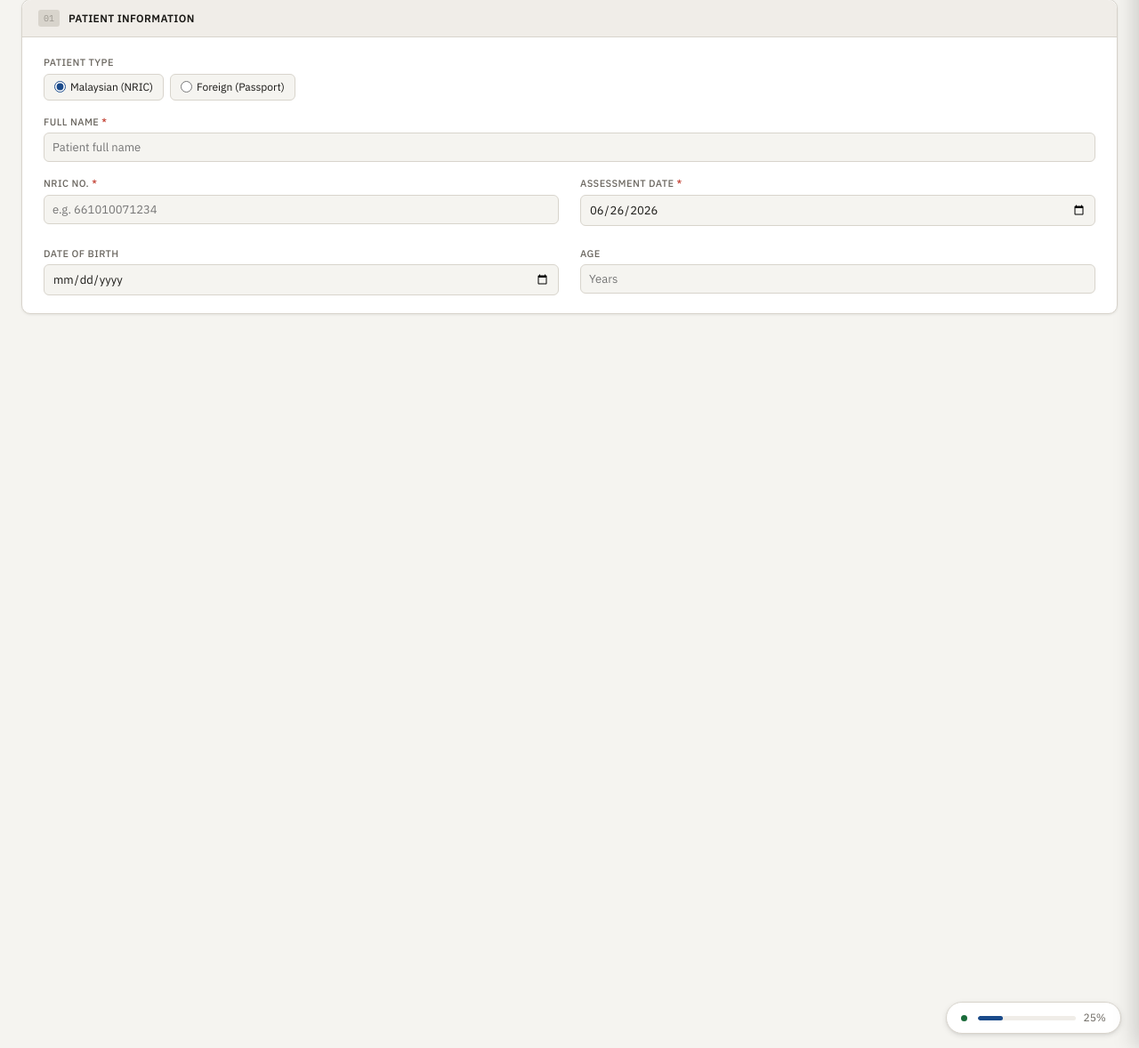
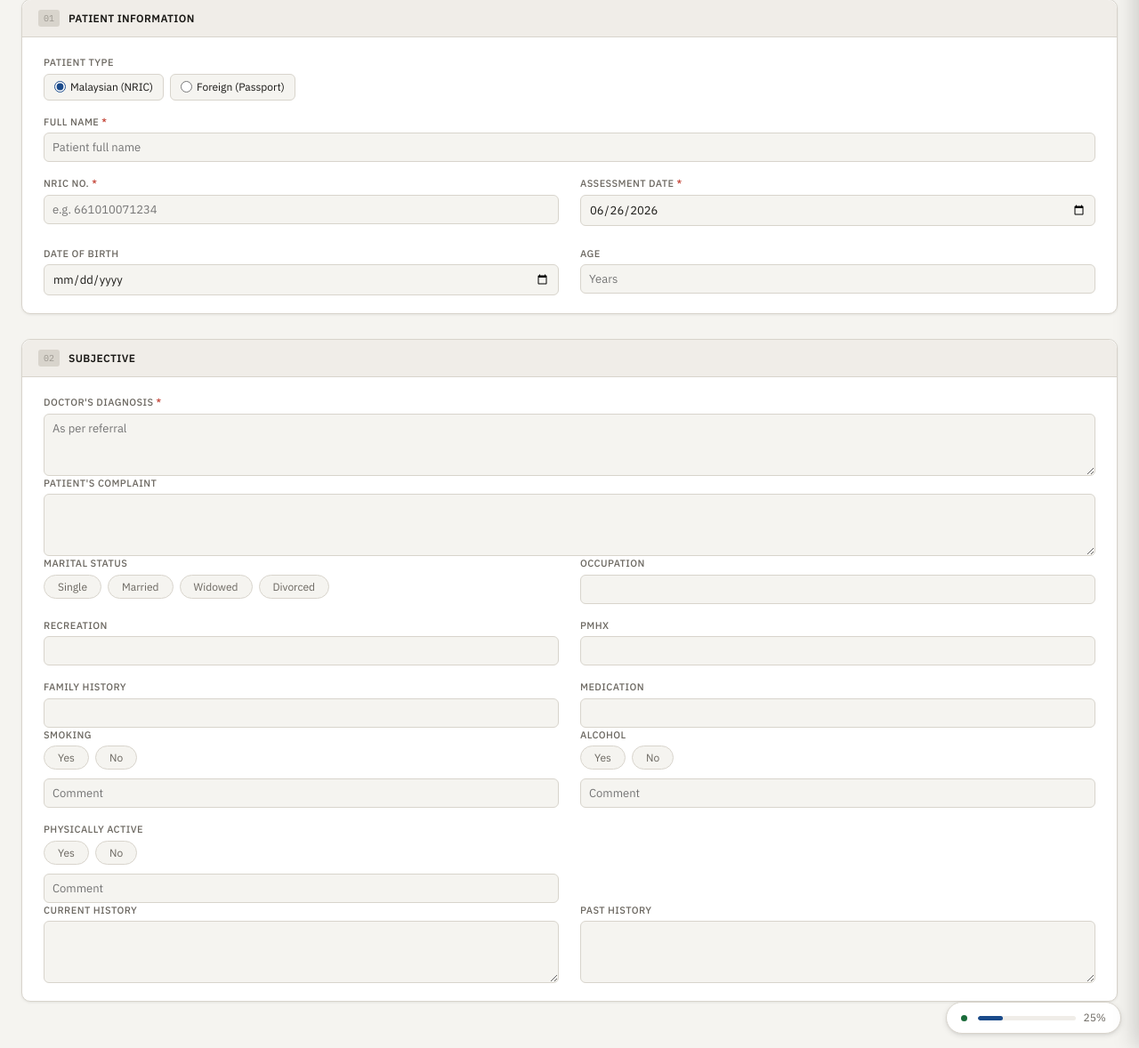
Before and after one commit to PcGoDz/PT_Assessment_Form, a Flask app: template templates/forms/ncd.html in a window 1280 px wide. Shown: the part 81-1259 px from the top of the page at 89% size. Run offline with Flask 3, Linux system fonts and the light colour scheme; the template is opened without the code that fills it, so the values that code supplies are empty.

Commit message:
NCD-A: Subjective section + marital/lifestyle chips
Add Subjective section (02) with:
- Doctor's Diagnosis (required field)
- Patient's Complaint
- Marital Status (4-state chip: Single/Married/Widowed/Divorced)
- Occupation, Recreation, PMHX, Family History, Medication (text fields)
- Lifestyle questions (Smoking/Alcohol/Physically Active) with Yes/No chips + comment fields
- Current/Past History (textarea fields)

Implement chip state helpers (pickMarital, pickLife) with form-local CSS
styling (.sel-Single, .sel-Married, etc.). Extend collect/populate/reset
to capture all Subjective fields in nested structure (lifestyle as object
with flag + comment pairs).

Add Subjective nav item (📢 emoji) to sidebar.

Co-Authored-By: Claude Sonnet 4.6 <noreply@anthropic.com>

```diff
--- a/static/js/form_ncd.js
+++ b/static/js/form_ncd.js
@@ -6,30 +6,83 @@ var NcdForm = (function () {
   function radio(name)  { return FormBase.radio(name); }
   function setRadio(n,v){ return FormBase.setRadio(n, v); }
 
+  // ── Marital single-select chips ──
+  var _marital = '';
+  function pickMarital(val) {
+    _marital = val;
+    ['Single','Married','Widowed','Divorced'].forEach(function (v) {
+      var el = document.getElementById('marital-' + v);
+      if (el) el.className = el.className.replace(' sel-' + v, '');
+    });
+    var sel = document.getElementById('marital-' + val);
+    if (sel) sel.classList.add('sel-' + val);
+  }
+
+  // ── Lifestyle Yes/No pairs ──
+  var _life = { smoking: '', alcohol: '', active: '' };
+  function pickLife(key, val) {
+    _life[key] = val;
+    ['Yes','No'].forEach(function (v) {
+      var el = document.getElementById('life-' + key + '-' + v);
+      if (el) el.className = el.className.replace(' sel-' + v, '');
+    });
+    var sel = document.getElementById('life-' + key + '-' + val);
+    if (sel) sel.classList.add('sel-' + val);
+  }
+
   function collect() {
     return {
       _form_type: 'NCD',
       meta:       { form: 'NCD' },
       patient:    FormBase.collectPatient(),
-      diagnosis:  gv('diagnosis')
-      // ... filled out across Tasks 2–5
+      diagnosis:  gv('diagnosis'),
+      complaint:      gv('complaint'),
+      marital:        _marital,
+      occupation:     gv('occupation'),
+      recreation:     gv('recreation'),
+      pmhx:           gv('pmhx'),
+      familyHx:       gv('family-hx'),
+      medication:     gv('medication'),
+      lifestyle: {
+        smoking: { flag: _life.smoking, comment: gv('smoking-comment') },
+        alcohol: { flag: _life.alcohol, comment: gv('alcohol-comment') },
+        active:  { flag: _life.active,  comment: gv('active-comment') }
+      },
+      currentHistory: gv('current-history'),
+      pastHistory:    gv('past-history')
     };
   }
   function populate(d) {
     if (!d) return;
     FormBase.populatePatient(d.patient);
     sv('diagnosis', d.diagnosis);
-    // ... filled out across Tasks 2–5
+    sv('complaint', d.complaint);
+    if (d.marital) pickMarital(d.marital);
+    sv('occupation', d.occupation);
+    sv('recreation', d.recreation);
+    sv('pmhx', d.pmhx);
+    sv('family-hx', d.familyHx);
+    sv('medication', d.medication);
+    var ls = d.lifestyle || {};
+    var sm = ls.smoking || {}; if (sm.flag) pickLife('smoking', sm.flag); sv('smoking-comment', sm.comment);
+    var al = ls.alcohol || {}; if (al.flag) pickLife('alcohol', al.flag); sv('alcohol-comment', al.comment);
+    var ac = ls.active  || {}; if (ac.flag) pickLife('active',  ac.flag); sv('active-comment',  ac.comment);
+    sv('current-history', d.currentHistory);
+    sv('past-history', d.pastHistory);
   }
   function reset(keepPatient) {
     var savedPt = keepPatient ? FormBase.collectPatient() : null;
     FormBase.resetPatient();
-    sv('diagnosis', '');
-    // ... filled out across Tasks 2–5
+    ['diagnosis','complaint','occupation','recreation','pmhx','family-hx','medication',
+     'smoking-comment','alcohol-comment','active-comment','current-history','past-history'
+    ].forEach(function(id) { sv(id, ''); });
+    _marital = ''; pickMarital('');
+    _life = { smoking: '', alcohol: '', active: '' };
+    ['smoking','alcohol','active'].forEach(function(k) { pickLife(k, ''); });
     if (savedPt) FormBase.populatePatient(savedPt);
   }
 
-  return { collect: collect, populate: populate, reset: reset };
+  return { collect: collect, populate: populate, reset: reset, pickMarital: pickMarital, pickLife: pickLife };
 })();
 
 window.ActiveForm = { collect: NcdForm.collect, populate: NcdForm.populate, reset: NcdForm.reset };
@@ -39,5 +92,7 @@ window.Form = {
   reset:          NcdForm.reset,
   onPtTypeChange: FormBase.onPtTypeChange,
   onNricInput:    FormBase.onNricInput,
-  onDobChange:    FormBase.onDobChange
+  onDobChange:    FormBase.onDobChange,
+  pickMarital:    NcdForm.pickMarital,
+  pickLife:       NcdForm.pickLife
 };
--- a/templates/forms/ncd.html
+++ b/templates/forms/ncd.html
@@ -4,11 +4,17 @@
 
 {% block sidebar_nav %}
 <div class="nav-item" onclick="Main.go('s-patient')"><span class="nav-icon">&#128100;</span> Patient Info</div>
+<div class="nav-item" onclick="Main.go('s-subjective')"><span class="nav-icon">&#128172;</span> Subjective</div>
 {% endblock %}
 
 {% block content %}
 <style>
   /* NCD form-local CSS — scoped, additive, does not touch shared style.css */
+  .irr-chip.sel-Single, .irr-chip.sel-Married, .irr-chip.sel-Widowed, .irr-chip.sel-Divorced,
+  .irr-chip.sel-Yes, .irr-chip.sel-No {
+    background: var(--accent-light); border-color: var(--accent);
+    color: var(--accent); font-weight: 500;
+  }
 </style>
 <div class="card" id="s-patient">
   <div class="card-header">
@@ -124,6 +130,96 @@
     </div>
   </div>
 </div>
+
+<div class="card" id="s-subjective">
+  <div class="card-header"><span class="sec-num">02</span><h2>Subjective</h2></div>
+  <div class="card-body">
+    <!-- Doctor's Diagnosis (REQUIRED) -->
+    <div class="fg">
+      <div class="field">
+        <label>Doctor's Diagnosis <span class="req">*</span></label>
+        <textarea id="diagnosis" rows="2" placeholder="As per referral"></textarea>
+      </div>
+    </div>
+    <!-- Patient's Complaint -->
+    <div class="fg">
+      <div class="field">
+        <label>Patient's Complaint</label>
+        <textarea id="complaint" rows="2"></textarea>
+      </div>
+    </div>
+    <!-- Special Questions -->
+    <div class="fg c2">
+      <div class="field">
+        <label>Marital Status</label>
+        <div class="irr-chips">
+          <button type="button" class="irr-chip" id="marital-Single"   onclick="Form.pickMarital('Single')">Single</button>
+          <button type="button" class="irr-chip" id="marital-Married"  onclick="Form.pickMarital('Married')">Married</button>
+          <button type="button" class="irr-chip" id="marital-Widowed"  onclick="Form.pickMarital('Widowed')">Widowed</button>
+          <button type="button" class="irr-chip" id="marital-Divorced" onclick="Form.pickMarital('Divorced')">Divorced</button>
+        </div>
+      </div>
+      <div class="field">
+        <label>Occupation</label>
+        <input type="text" id="occupation">
+      </div>
+      <div class="field">
+        <label>Recreation</label>
+        <input type="text" id="recreation">
+      </div>
+      <div class="field">
+        <label>PMHX</label>
+        <input type="text" id="pmhx">
+      </div>
+      <div class="field">
+        <label>Family History</label>
+        <input type="text" id="family-hx">
+      </div>
+      <div class="field">
+        <label>Medication</label>
+        <input type="text" id="medication">
+      </div>
+    </div>
+    <!-- Lifestyle -->
+    <div class="fg c2">
+      <div class="field">
+        <label>Smoking</label>
+        <div class="irr-chips">
+          <button type="button" class="irr-chip" id="life-smoking-Yes" onclick="Form.pickLife('smoking','Yes')">Yes</button>
+          <button type="button" class="irr-chip" id="life-smoking-No"  onclick="Form.pickLife('smoking','No')">No</button>
+        </div>
+        <input type="text" id="smoking-comment" placeholder="Comment" style="margin-top:6px">
+      </div>
+      <div class="field">
+        <label>Alcohol</label>
+        <div class="irr-chips">
+          <button type="button" class="irr-chip" id="life-alcohol-Yes" onclick="Form.pickLife('alcohol','Yes')">Yes</button>
+          <button type="button" class="irr-chip" id="life-alcohol-No"  onclick="Form.pickLife('alcohol','No')">No</button>
+        </div>
+        <input type="text" id="alcohol-comment" placeholder="Comment" style="margin-top:6px">
+      </div>
+      <div class="field">
+        <label>Physically Active</label>
+        <div class="irr-chips">
+          <button type="button" class="irr-chip" id="life-active-Yes" onclick="Form.pickLife('active','Yes')">Yes</button>
+          <button type="button" class="irr-chip" id="life-active-No"  onclick="Form.pickLife('active','No')">No</button>
+        </div>
+        <input type="text" id="active-comment" placeholder="Comment" style="margin-top:6px">
+      </div>
+    </div>
+    <!-- Histories -->
+    <div class="fg c2">
+      <div class="field">
+        <label>Current History</label>
+        <textarea id="current-history" rows="3"></textarea>
+      </div>
+      <div class="field">
+        <label>Past History</label>
+        <textarea id="past-history" rows="3"></textarea>
+      </div>
+    </div>
+  </div>
+</div>
 {% endblock %}
 
 {% block extra_js %}
```
